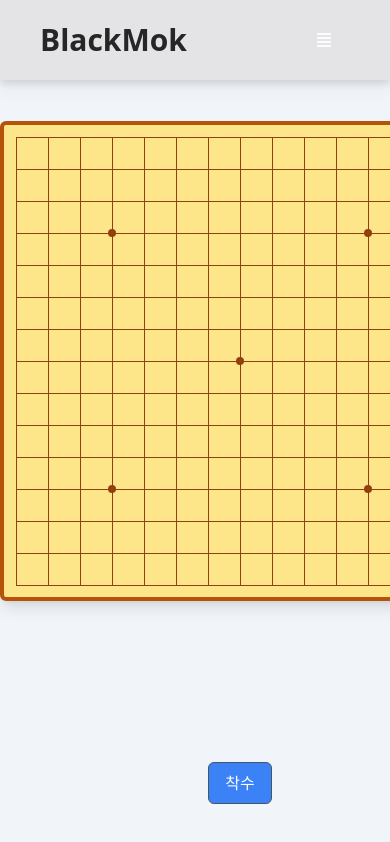
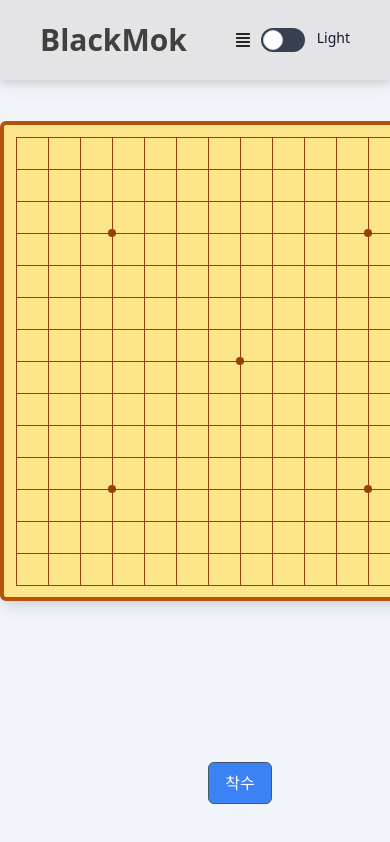
Before and after one commit to Kwak1999/public_omok, a React (Vite) app: page / in a window 390 px wide. Shown: the top 842 px of the page. Built offline with nearby package versions, Linux system fonts and the light colour scheme.

Commit message:
오목 프로젝트 프로토타입_v1

```diff
--- a/src/components/Navbar.jsx
+++ b/src/components/Navbar.jsx
@@ -9,7 +9,7 @@ const Navbar = ({darkMode, setDarkMode}) => {
         <nav className='w-screen h-[80px] z-10 bg-zinc-200 fixed drop-shadow-lg dark:bg-neutral-800'>
             <div className='flex items-center justify-between w-full h-full px-10'>
                 <div className='flex items-center'>
-                    <h1 className='mr-4 text-3xl font-bold sm:text-4xl text-neutral-800 dark:text-gray-300'>BlackMok</h1>
+                    <h1 className='mr-4 text-3xl font-bold sm:text-4xl text-neutral-700 dark:text-gray-300'>BlackMok</h1>
 
                     <ul className='hidden md:flex'>
                         <li className='text-neutral-800 dark:text-gray-300'><Link to="home" smooth={true} duration={500}>Home</Link></li>
@@ -35,23 +35,45 @@ const Navbar = ({darkMode, setDarkMode}) => {
                           after:transition-all dark:border-gray-600 peer-checked:bg-blue-600">
                         </div>
                         <span className="ml-3 text-sm font-medium text-gray-900 dark:text-gray-300">
-                  {darkMode ? 'Dark' : 'Light'}
-              </span>
+                            {darkMode ? 'Dark' : 'Light'}
+                        </span>
                     </label>
 
-                    <button className='mr-4 text-black bg-transparent border-none dark:text-gray-300'>
+                    <button className = 'mr-4 text-black bg-transparent border-none dark:text-gray-300'>
                         Sign In
                     </button>
-                    <button className='px-8 py-3'>Sign Up</button>
+                    <button className='px-4 py-2'>Sign Up</button>
                 </div>
-                <div className='mr-4 md:hidden' onClick={() => setNav(!nav)}>
-                    {!nav ? <FaAlignJustify className='w-5' /> : <FaTimes className='w-5' />}
+
+
+                <div className='flex items-center gap-2 md:hidden mr-0' onClick={() => setNav(!nav)}>
+                    {!nav ? <FaAlignJustify className='w-5 text-neutral-800 dark:text-gray-300' /> : <FaTimes className='w-5 text-neutral-800 dark:text-gray-300' />}
+                    <label className="relative inline-flex cursor-pointer">
+                        <input
+                            type='checkbox'
+                            className="sr-only peer"
+                            checked={darkMode}
+                            onChange={() => setDarkMode(!darkMode)}/>
+                        {/* toggle style */}
+                        <div className="w-11 h-6 bg-gray-700 peer-focus:outline-none peer-focus:ring-2
+                          rounded-full peer dark:bg-gray-700
+                          peer-checked:after:translate-x-full peer-checked:after:border-white
+                          after:content-[''] after:absolute after:top-[2px] after:left-[2px]
+                          after:bg-white after:border-gray-300 after:border after:rounded-full after:h-5 after:w-5
+                          after:transition-all dark:border-gray-600 peer-checked:bg-blue-600">
+                        </div>
+                        <span className="flex ml-3 text-sm font-medium text-gray-900 dark:text-gray-300">
+                        {darkMode ? 'Dark' : 'Light'}
+                    </span>
+                    </label>
                 </div>
+
             </div>
 
 
-            <ul className={!nav ? 'hidden' : 'absolute bg-zinc-200 w-full px-8'}>
-                <li className='w-full border-b-2 border-zinc-300'><Link onClick={() => setNav(false)} to="home" smooth={true} duration={500}>Home</Link></li>
+            <ul className={!nav ? 'hidden' : 'absolute bg-zinc-200 w-full px-8 dark:bg-neutral-800'}>
+
+                <li className='w-full border-b-2 border-zinc-300 text-gray-700 dark:text-gray-300'><Link onClick={() => setNav(false)} to="home" smooth={true} duration={500}>Home</Link></li>
 
                 <div className='flex flex-col my-4'>
                     <button className='px-8 py-3 mb-4 text-slate-600 bg-transparent'>Sign In</button>
```
